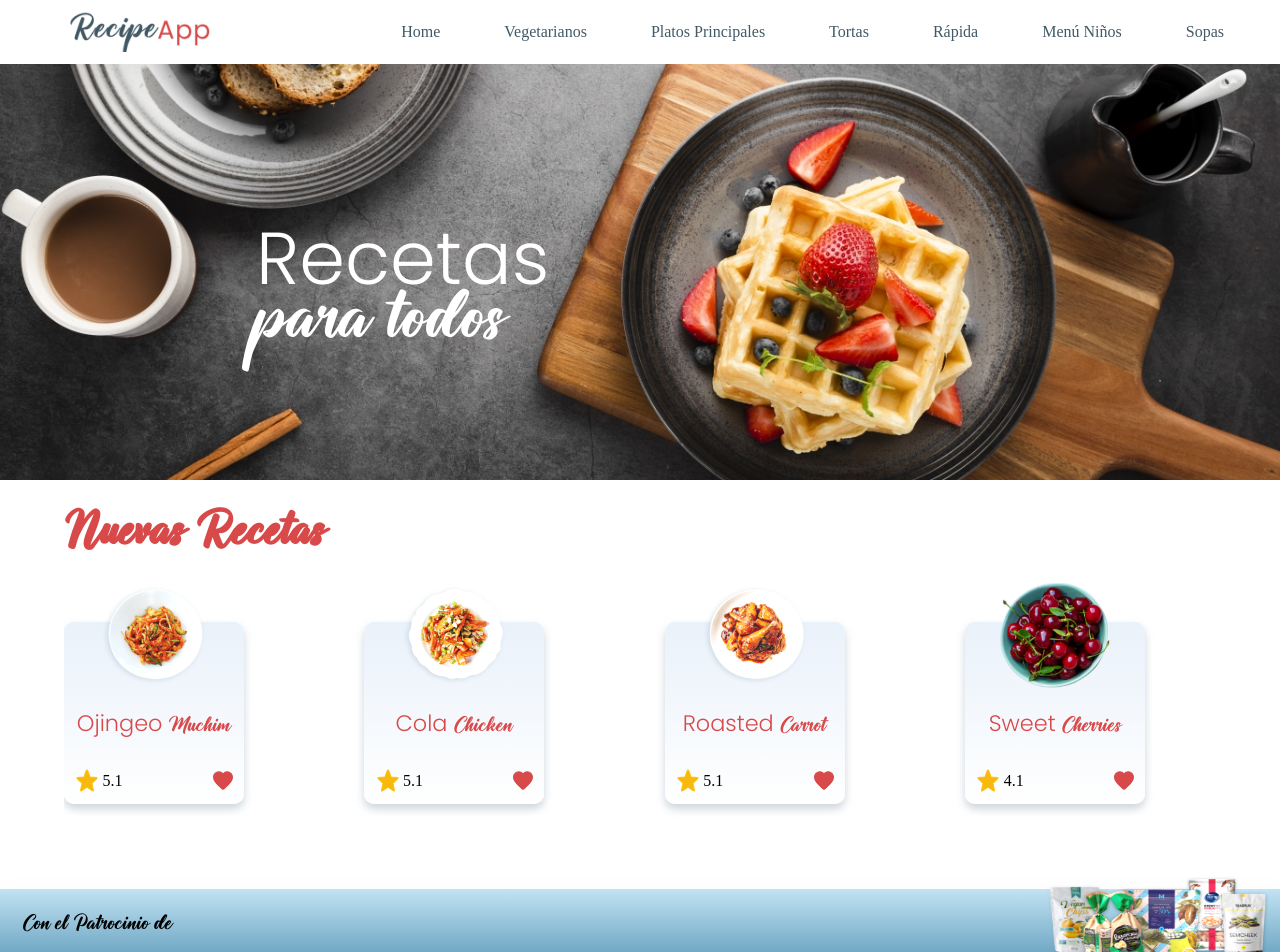
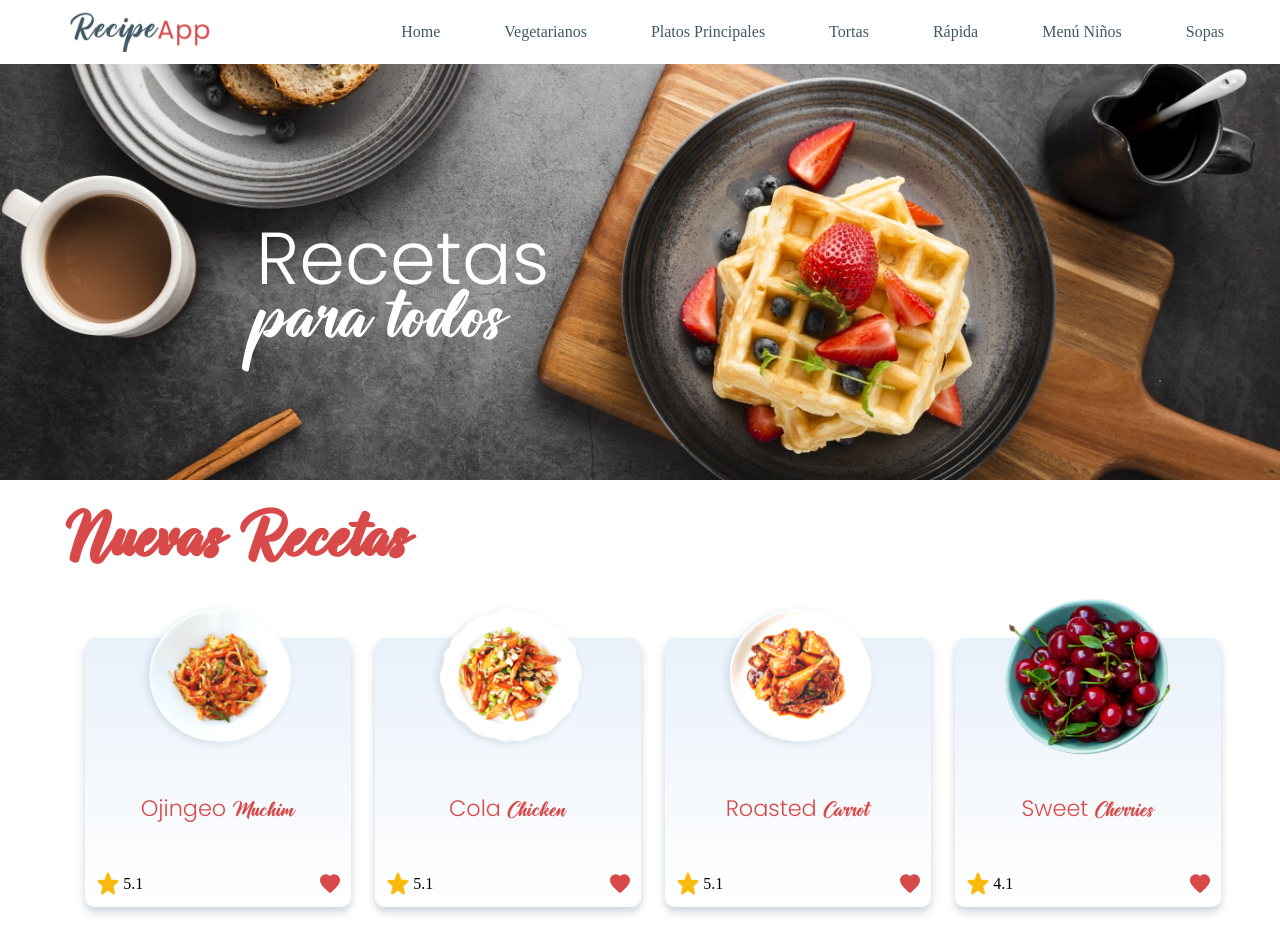
Before and after one commit to Juanpabedoyav/RecipeApp, a React (Create React App) app: page / in a window 1280 px wide. Shown: the top 952 px of the page. Built offline with nearby package versions, Linux system fonts and the light colour scheme; no server answers.

Commit message:
styles: responsive design for recipes

```diff
--- a/src/styles/Card.module.scss
+++ b/src/styles/Card.module.scss
@@ -123,3 +123,29 @@
 
   }
 }
+
+@media screen and (min-width: $--lg-bp) {
+  .recipes-title {
+    font-size: 4.1rem;
+  }
+  .card-list {
+    height: 385px;
+
+    margin: 0 4rem;
+    display: flex;
+    flex-direction: row;
+    justify-content: center;
+    .Card{
+      width: 266px;
+      height: 269px;
+      .card-detail {
+
+        img {
+          margin-top: -2.5rem;
+          width: 166px;
+          height: 157px;
+        }
+      }
+    }
+  }
+}
```
